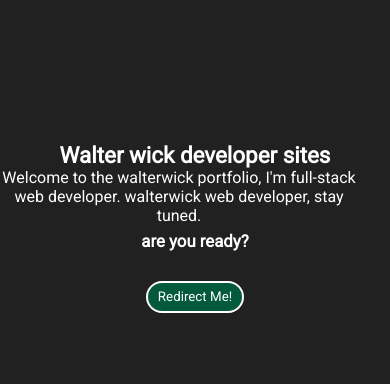
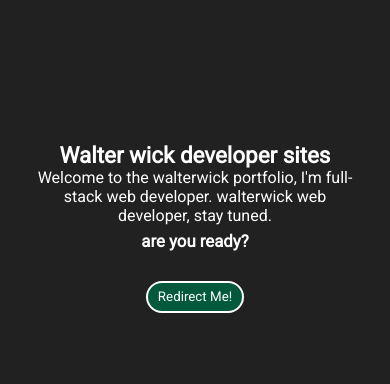
Before and after one commit to walterwick/php, a PHP site: page / in a window 390 px wide. Shown: the part 460-844 px from the top of the page. Run offline with PHP 8.4, Linux system fonts and the light colour scheme; some libraries are stand-ins or nearby versions.

Commit message:
Update respon.css

```diff
--- a/ass/css/respon.css
+++ b/ass/css/respon.css
@@ -74,9 +74,7 @@
             display: block;
             display: inline-flex;
         }
-        .lorem{
-        margin: 0 2rem 0;
-        }
+
         #check:checked~.icons #menu-icon {
             display: none;
         }
@@ -262,6 +260,7 @@
 
         .lorem {
           font-size: 1rem;
+            margin:0 2rem 0;
 
         }
 
```
